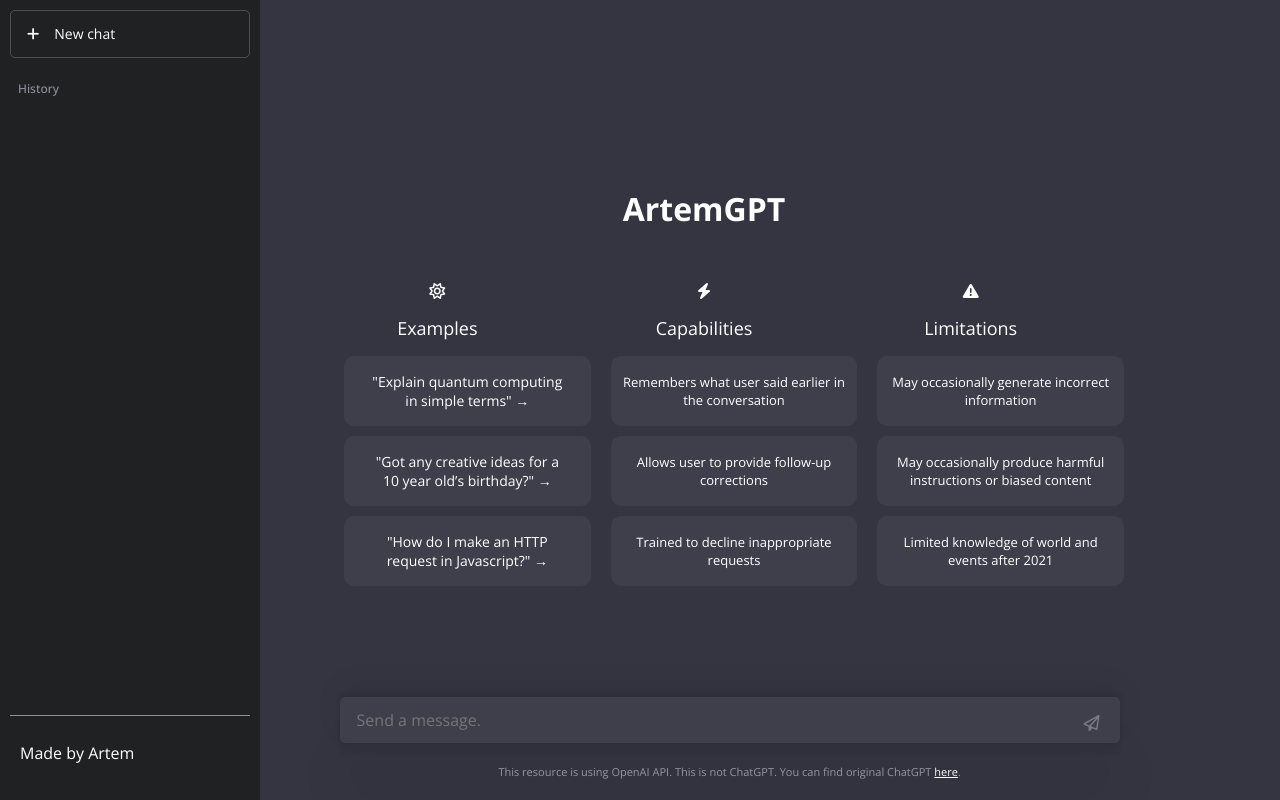
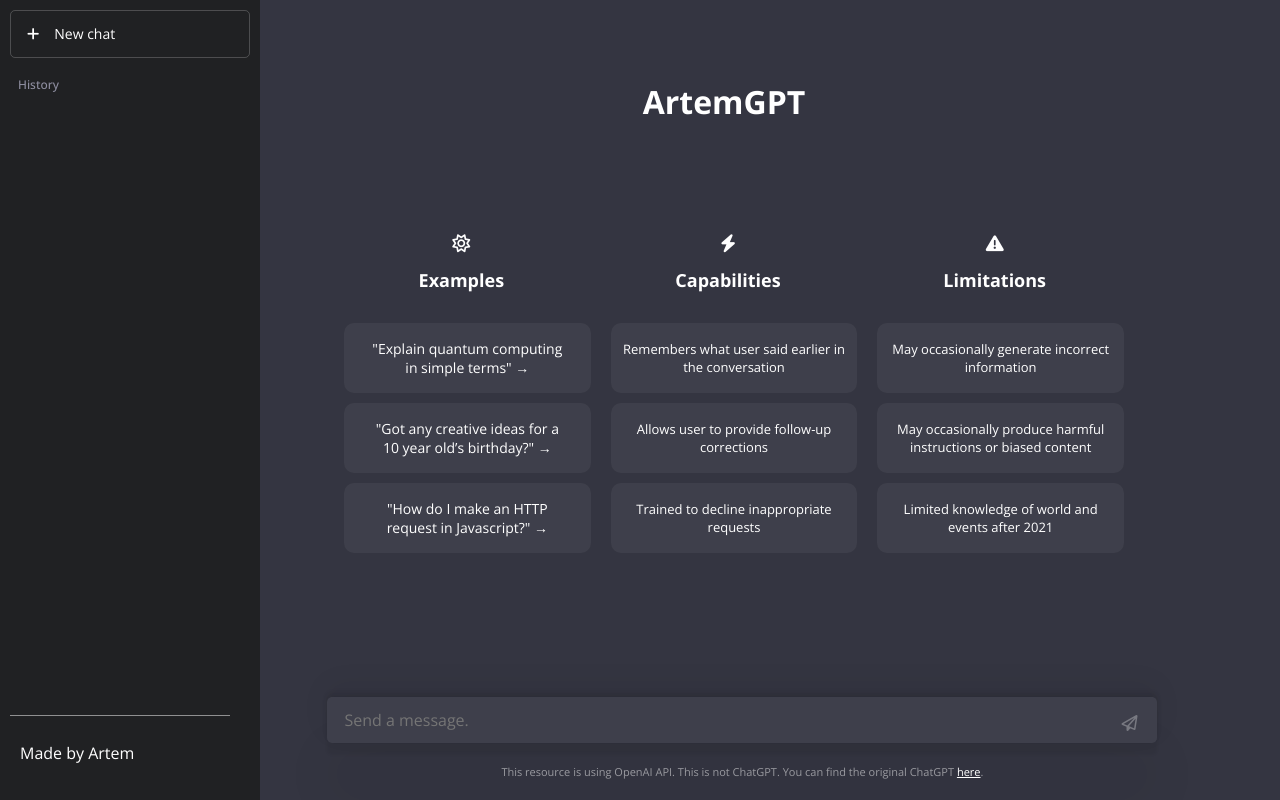
Before and after one commit to filkovskyy/ChatGPT-Clone, a React (Create React App) app: page / in a window 1280 px wide. Shown: the top 800 px of the page. Built offline with nearby package versions, Linux system fonts and the light colour scheme.

Commit message:
fixed global styling, project is now using components

```diff
--- a/src/App.js
+++ b/src/App.js
@@ -2,7 +2,6 @@
 import SideBar from './components/SideBar'
 import MainPage from './components/MainPage'
 import ChatFeed from './components/ChatFeed'
-import ChatInput from './components/ChatInput'
 
 function App() {
     const [value, setValue] = useState('')
@@ -78,19 +77,23 @@
 
     return (
         <>
-            <div className="app">
+
+            <div className="app" >
                 <SideBar
                     createNewChat={createNewChat}
                     uniqueTitles={uniqueTitles}
                     handleClick={handleClick}
                 />
-                <MainPage currentTitle={currentTitle} />
-                <ChatFeed currentChat={currentChat} />
-                <ChatInput
-                    value={value}
-                    setValue={setValue}
-                    getMessages={getMessages}
-                />
+
+                <div className="content">
+                    <MainPage
+                        currentTitle={currentTitle}
+                        value={value}
+                        setValue={setValue}
+                        getMessages={getMessages}
+                    />
+                    <ChatFeed currentChat={currentChat} />
+                </div>
             </div>
         </>
     )
--- a/src/components/ChatFeed.jsx
+++ b/src/components/ChatFeed.jsx
@@ -3,6 +3,7 @@
 
 function ChatFeed({ currentChat }) {
     return (
+        <>
             <ul className="feed">
                 {currentChat?.map((chatMessage, index) => (
                     <li
@@ -25,11 +26,11 @@
                         </div>
                         <div className="message-content">
                             <TypingEffect message={chatMessage.content} />
-                        <p>{chatMessage.content}</p>
                         </div>
                     </li>
                 ))}
             </ul>
+        </>
     )
 }
 
--- a/src/components/ChatInput.jsx
+++ b/src/components/ChatInput.jsx
@@ -1,6 +1,11 @@
-import React from 'react'
 
 function ChatInput({ value, setValue, getMessages }) {
+    const handleKeyDown = (event) => {
+        if (event.key === 'Enter') {
+            getMessages();
+        }
+    };
+
     return (
         <div className="bottom-section">
             <div className="input-container">
@@ -9,18 +14,18 @@
                     placeholder="Send a message."
                     value={value}
                     onChange={(e) => setValue(e.target.value)}
+                    onKeyDown={handleKeyDown}
                 />
                 <div id="submit" onClick={getMessages}>
                     <i className="fa-regular fa-paper-plane"></i>
                 </div>
             </div>
             <p className="info">
-                This resource is using OpenAI API. This is not ChatGPT. You can
-                find original ChatGPT{' '}
-                <a href="https://chat.openai.com/">here</a>.
+                This resource is using OpenAI API. This is not ChatGPT. You can find
+                the original ChatGPT <a href="https://chat.openai.com/">here</a>.
             </p>
         </div>
-    )
+    );
 }
 
-export default ChatInput
+export default ChatInput;
--- a/src/components/MainPage.jsx
+++ b/src/components/MainPage.jsx
@@ -1,15 +1,18 @@
 import React from 'react'
+import ChatInput from './ChatInput'
 
-function MainPage({ currentTitle }) {
+function MainPage({currentTitle, value, setValue, getMessages}) {
     return (
-        <section className="main">
+        <>
             {!currentTitle && (
-                <div className="mainPage">
+                <div className="main" >
                     <h1 id="page-title">ArtemGPT</h1>
                     <div className="grid-container">
                         <div className="grid-column first">
-                            <i className="fa-regular fa-sun"></i>
-                            <h2 className="grid-heading">Examples</h2>
+                            <div className="grid-heading">
+                                <i className="fa-regular fa-sun"></i>
+                                <h2>Examples</h2>
+                            </div>
                             <ul className="chat-overview">
                                 <li className="examples">
                                     <button>
@@ -32,8 +35,10 @@
                             </ul>
                         </div>
                         <div className="grid-column second">
-                            <i className="fa-solid fa-bolt"></i>
-                            <h2 className="grid-heading">Capabilities</h2>
+                            <div className="grid-heading">
+                                <i className="fa-solid fa-bolt"></i>
+                                <h2>Capabilities</h2>
+                            </div>
                             <ul className="chat-overview">
                                 <li>
                                     Remembers what user said earlier in the
@@ -48,8 +53,12 @@
                             </ul>
                         </div>
                         <div className="grid-column third">
+                            <div className="grid-heading">
+
                             <i className="fa-solid fa-triangle-exclamation"></i>
-                            <h2 className="grid-heading">Limitations</h2>
+                                <h2>Limitations</h2>
+                            </div>
+
                             <ul className="chat-overview">
                                 <li>
                                     May occasionally generate incorrect
@@ -68,7 +77,12 @@
                     </div>
                 </div>
             )}
-        </section>
+            <ChatInput
+                value={value}
+                setValue={setValue}
+                getMessages={getMessages}
+            />
+        </>
     )
 }
 
--- a/src/index.css
+++ b/src/index.css
@@ -2,35 +2,54 @@
 
 :root {
     --font-size: 13px;
+    --color-white: #fff;
+    --color-gray-light: rgba(142, 142, 160, 1);
+    --color-gray-medium: rgba(255, 255, 255, 0.5);
+    --color-gray-dark: rgba(255, 255, 255, 0.8);
+    --color-background: #343541;
+    --color-sidebar: #202123;
+    --color-hover: rgba(255, 255, 255, 0.2);
+    --color-input-bg: rgba(255, 255, 255, 0.05);
+    --color-icon: rgba(255, 255, 255, 0.3);
+    --color-feed-bg: #444654;
 }
 
 * {
-    color: #fff;
+    color: var(--color-white);
     font-family: 'Open Sans', sans-serif;
 }
 
 body {
     margin: 0;
     padding: 0;
+    height: 100vh;
     overflow-x: hidden;
 }
 
+
 .app {
-    background-color: #343541;
+    background-color: var(--color-background);
     display: flex;
     flex-direction: column;
-    max-height: 100vh;
+    margin: 0;
+    padding: 0;
+    height: 100vh;
+    width: 100%;
+    overflow: hidden;
 }
 
 .side-bar {
-    background-color: #202123;
-    height: 100vh;
+    background-color: var(--color-sidebar);
+    height: 100%;
     max-width: 260px;
     width: 100%;
     display: flex;
     flex-direction: column;
     justify-content: space-between;
     position: absolute;
+    top: 0;
+    left: 0;
+    z-index: 1;
 }
 
 button {
@@ -46,7 +65,7 @@
 }
 
 #new-chat-btn:hover {
-    background-color: rgba(255, 255, 255, 0.2);
+    background-color: var(--color-hover);
 }
 
 #new-chat-btn span {
@@ -61,12 +80,16 @@
     border-top: solid 0.5px rgba(255, 255, 255, 0.5);
     padding: 10px;
     margin: 10px;
+    position: absolute;
+    bottom: 0;
+    width: 200px;
+    z-index: 1;
 }
 
 #history-title {
-    padding-left: 8px;
+    padding: 4rem 0.5rem 0.5rem 0.5rem;
     font-weight: 500;
-    color: rgba(142, 142, 160, 1);
+    color: var(--color-gray-light);
     font-size: 0.75rem;
 }
 
@@ -75,11 +98,15 @@
     margin: 0 10px;
     height: 100%;
     width: 300px;
+    top: 0;
+    left: 0;
+    position: absolute;
 }
 
 .history li {
+
     width: 100%;
-    max-width: 250px;
+    max-width: 240px;
     list-style: none;
     cursor: pointer;
     font-size: var(--font-size);
@@ -89,65 +116,62 @@
     align-items: center;
 }
 
-.history li * {
+.history li  p {
+    text-align: center;
     margin: 10px;
+    padding-left: 1rem;
+    font-size: 16px;
 }
 
 .history li:hover {
-    background-color: rgba(255, 255, 255, 0.2);
+    background-color: var(--color-hover);
 }
 
 .main {
-    height: 100vh;
     width: 100%;
-    margin-left: 5vw;
+    margin:0 0 1vw 5vw;
     display: flex;
     flex-direction: column;
-    justify-content: space-between;
     align-items: center;
     text-align: center;
 }
 
 #page-title {
     font-size: 2rem;
-    margin-bottom: 50px;
-}
-
-.mainPage {
-    position: absolute;
-    top: 20%;
+    text-align: center;
+    margin: 5rem 0 7rem 2.5rem;
 }
 
 .info {
-    color: rgba(255, 255, 255, 0.5);
+    color: var(--color-gray-medium);
     font-size: 11px;
     padding: 10px;
 }
 
 .bottom-section {
-    margin-left: 7vw;
+    margin-left: 8vw;
     width: 100%;
     display: flex;
     flex-direction: column;
     justify-content: center;
     align-items: center;
+    position: absolute;
+    bottom: 0;
+    left: 0;
 }
 
 .input-container {
     display: flex;
     justify-content: space-between;
-    position: relative;
     width: 100%;
-    max-width: 750px;
+    max-width: 800px;
     max-height: 22px;
     font-size: 16px;
     border: none;
-    background-color: rgba(255, 255, 255, 0.05);
+    background-color: var(--color-input-bg);
     padding: 12px 15px;
     border-radius: 5px;
-    box-shadow: rgba(0, 0, 0, 0.05) 0 54px 55px,
-        rgba(0, 0, 0, 0.05) 0 -12px 30px, rgba(0, 0, 0, 0.05) 0 -4px 6px,
-        rgba(0, 0, 0, 0.05) 0 12px 3px, rgba(0, 0, 0, 0.05) 0 -3px 5px;
+    box-shadow: rgba(0, 0, 0, 0.05) 0 54px 55px, rgba(0, 0, 0, 0.05) 0 -12px 30px, rgba(0, 0, 0, 0.05) 0 -4px 6px, rgba(0, 0, 0, 0.05) 0 12px 3px, rgba(0, 0, 0, 0.05) 0 -3px 5px;
 }
 
 input {
@@ -155,7 +179,7 @@
     border: none;
     width: 100%;
     font-size: 16px;
-    color: rgba(255, 255, 255, 0.8);
+    color: var(--color-gray-dark);
 }
 
 input:focus {
@@ -172,33 +196,48 @@
 }
 
 .feed {
-    margin-bottom: 55vh;
-    margin-left: 10vw;
+    margin-bottom: 700px;
+    margin-left: 7vw;
     width: 100vw;
     padding: 0;
+
 }
 
 .feed li {
     display: flex;
-    background-color: #444654;
+    background-color: var(--color-feed-bg);
     width: 100%;
-    padding: 20px 250px;
+    padding: 20px 50px;
     margin: 20px 0;
     flex-direction: row;
     flex-wrap: nowrap;
-    justify-content: start;
+    justify-content: center;
     list-style: none;
     align-items: center;
 }
 
+.feed li.user-message{
+    background-color: transparent;
+}
+
+
+.feed li.assistant-message{
+    border-top: solid black 0.2px;
+    border-bottom: solid black 0.2px;
+
+}
+
+
+
 .message-content p {
     max-width: fit-content;
     width: 700px;
-    color: rgba(255, 255, 255, 0.8);
+    color: var(--color-gray-dark);
     font-size: 14px;
     text-align: justify;
     margin: 20px 50px;
 }
+
 
 .feed .role {
     min-width: 100px;
@@ -207,24 +246,32 @@
 
 .role i {
     font-size: 25px;
+    color: var(--color-icon);
 }
 
 .fa-paper-plane {
-    color: rgba(255, 255, 255, 0.3);
+    color: var(--color-icon);
 }
 
 .grid-container {
     display: flex;
     width: 800px;
+    justify-content: center;
+    align-items: center;
+
 }
 
 .grid-heading {
     font-weight: 400;
-    font-size: 18px;
     display: flex;
     flex-direction: column;
+
 }
-
+.grid-heading *{
+    padding-left: 3rem;
+    font-size: 18px;
+    text-align: center;
+}
 .examples > button {
     border: none;
 }
@@ -249,3 +296,8 @@
     margin-top: 10px;
     list-style: none;
 }
+
+.content {
+    background-color: var(--color-background);
+
+}
```
Also changed, not shown: src/components/TypingEffect.jsx (+15 -15 lines). Lines whose indentation alone changed are shown as unchanged.
